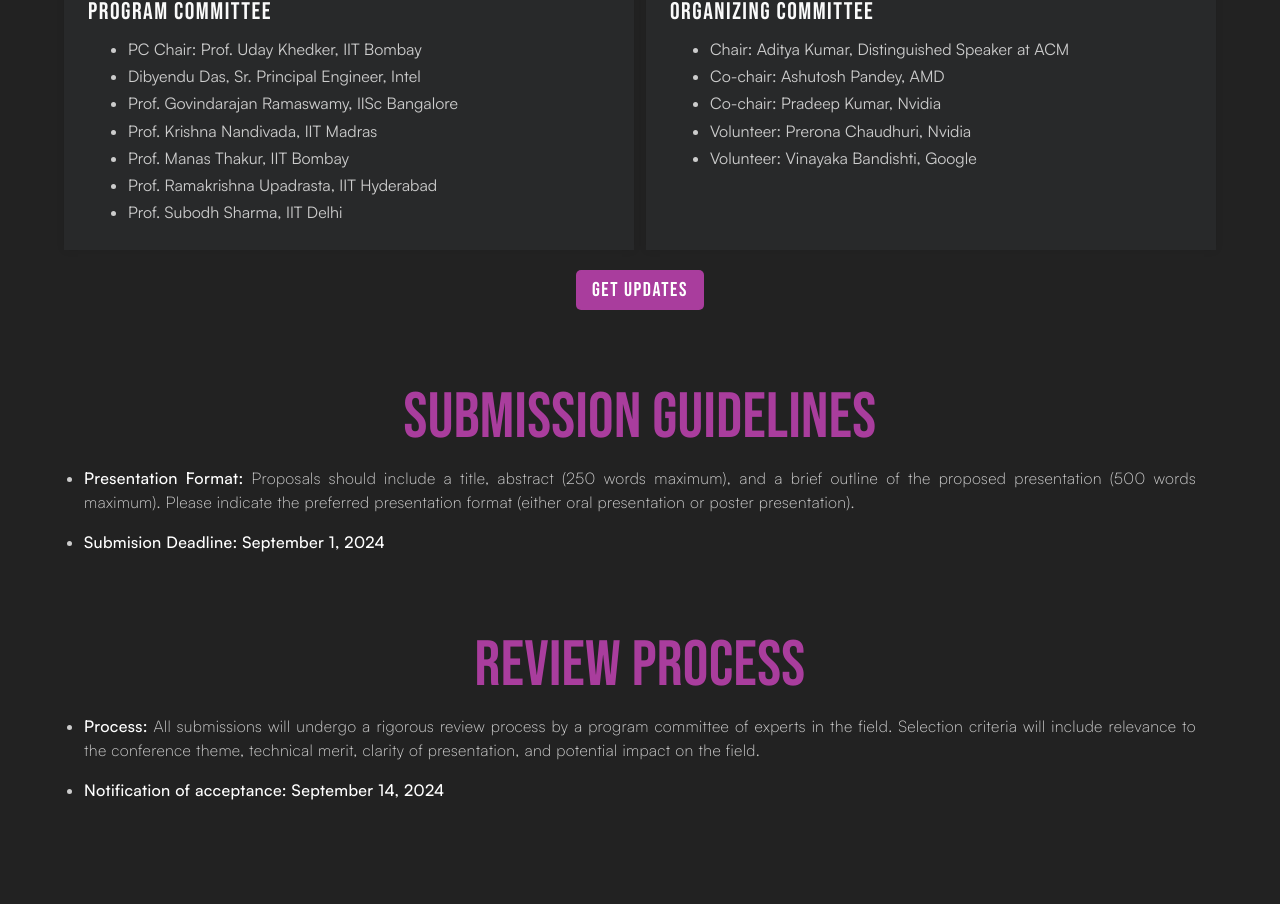
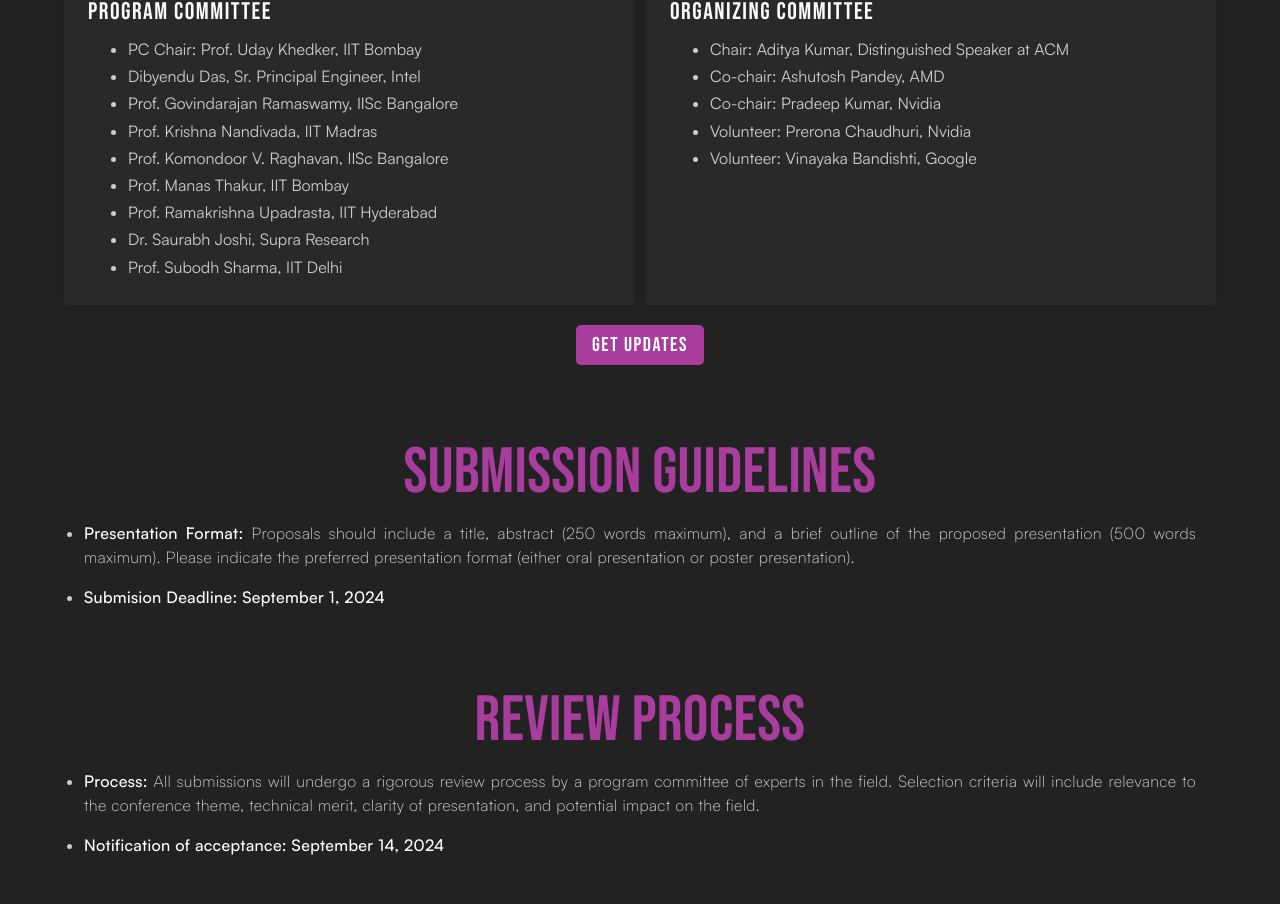
Before and after one commit to compilertech/compilertech-fe, a React (Vite) app: page / in a window 1280 px wide. Shown: the part 3549-4453 px from the top of the page. Built offline with nearby package versions, Linux system fonts and the light colour scheme.

Commit message:
Update Organizer.tsx

```diff
--- a/src/components/Organizer.tsx
+++ b/src/components/Organizer.tsx
@@ -38,10 +38,16 @@ const Organizer: React.FC = () => {
                 Prof. Krishna Nandivada, IIT Madras
               </CommitteeListItem>
               <CommitteeListItem>
+                Prof. Komondoor V. Raghavan, IISc Bangalore
+              </CommitteeListItem>
+              <CommitteeListItem>
                 Prof. Manas Thakur, IIT Bombay
               </CommitteeListItem>
               <CommitteeListItem>
                 Prof. Ramakrishna Upadrasta, IIT Hyderabad
+              </CommitteeListItem>
+              <CommitteeListItem>
+                Dr. Saurabh Joshi, Supra Research
               </CommitteeListItem>
               <CommitteeListItem>
                 Prof. Subodh Sharma, IIT Delhi
```
